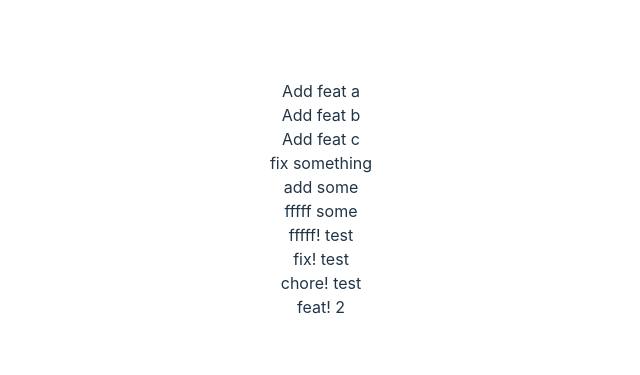
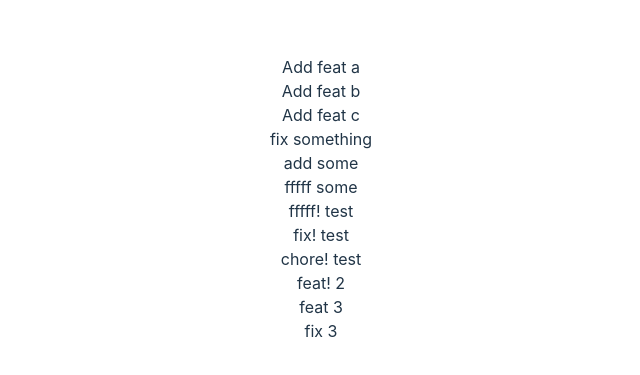
Before and after one commit to supakrit03/semantic-release-101, a React (Vite) app: page / in a window 1280 px wide. Shown: the part 201-576 px from the top of the page, without its empty margins (319-959 px from the left). Built offline with nearby package versions, Linux system fonts and the light colour scheme.

Commit message:
Feat/z (#22)
feat!: fix 3

```diff
--- a/src/App.tsx
+++ b/src/App.tsx
@@ -13,6 +13,8 @@ function App() {
       <div>fix! test</div>
       <div>chore! test</div>
       <div>feat! 2</div>
+      <div>feat 3</div>
+      <div>fix 3</div>
     </>
   );
 }
```
